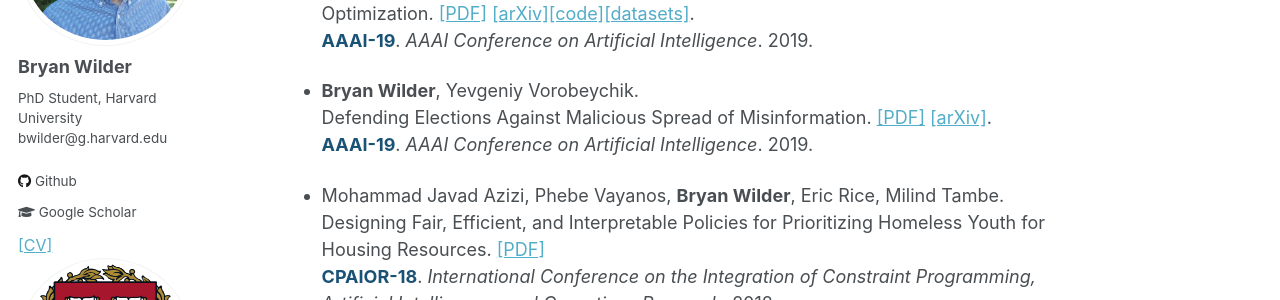
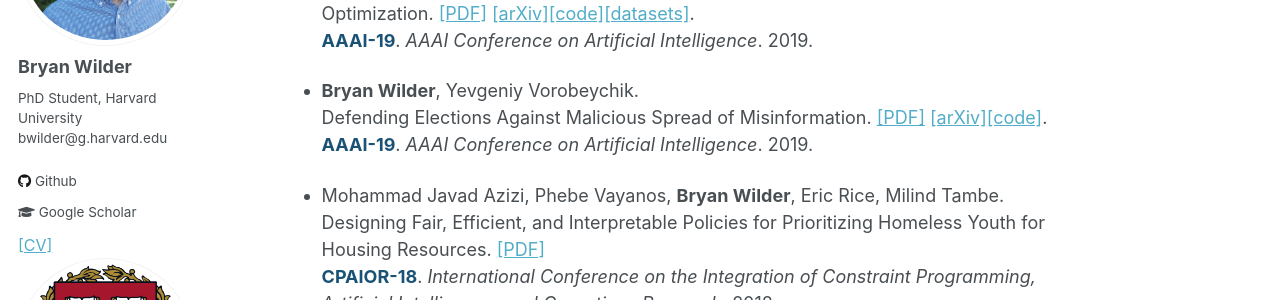
Before and after one commit to bryanwilder/bryanwilder.github.io, a Jekyll site: the page built from _pages/about.md, in a window 1280 px wide and 900 px high, scrolled down 1784 px. Shown: the part 153-453 px from the top of the window. Built offline with Jekyll 4.4.1, drawn with Linux system fonts in a browser that asks for light colours.

Commit message:
Update about.md

```diff
--- a/_pages/about.md
+++ b/_pages/about.md
@@ -57,7 +57,7 @@
     **<font color="#1A5276">AAAI-19</font>**. _AAAI Conference on Artificial Intelligence_. 2019.
 
 *   **Bryan Wilder**, Yevgeniy Vorobeychik.
-    Defending Elections Against Malicious Spread of Misinformation. [[PDF]](files/aaai_election_defense.pdf) [[arXiv]](https://arxiv.org/abs/1809.05521).
+    Defending Elections Against Malicious Spread of Misinformation. [[PDF]](files/aaai_election_defense.pdf) [[arXiv]](https://arxiv.org/abs/1809.05521)[[code]](https://github.com/bwilder0/aaai_defending_elections).
     **<font color="#1A5276">AAAI-19</font>**. _AAAI Conference on Artificial Intelligence_. 2019.
 
 *   Mohammad Javad Azizi, Phebe Vayanos, **Bryan Wilder**, Eric Rice, Milind Tambe.
```
